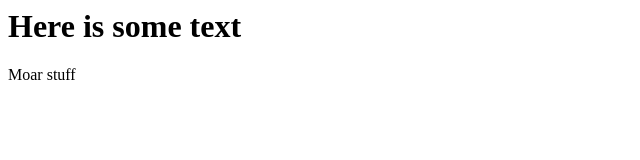
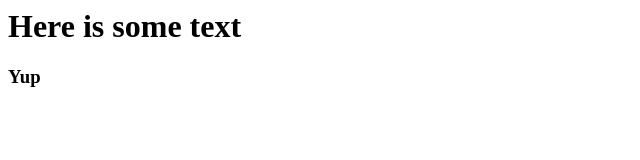
Before and after one commit to mmeigooni/sandbox, a plain HTML site: page index.html in a window 1280 px wide. Shown: the full height of the page, 0-640 px from the left. Drawn offline with Linux system fonts and the light colour scheme.

Commit message:
changed to h3

```diff
--- a/index.html
+++ b/index.html
@@ -4,6 +4,7 @@
 </head>
 <body>
 	<h1>Here is some text</h1>
-	<p>Moar stuff</p>
+	<h3>Yup</h3>
+
 </body>
 </html>
```
